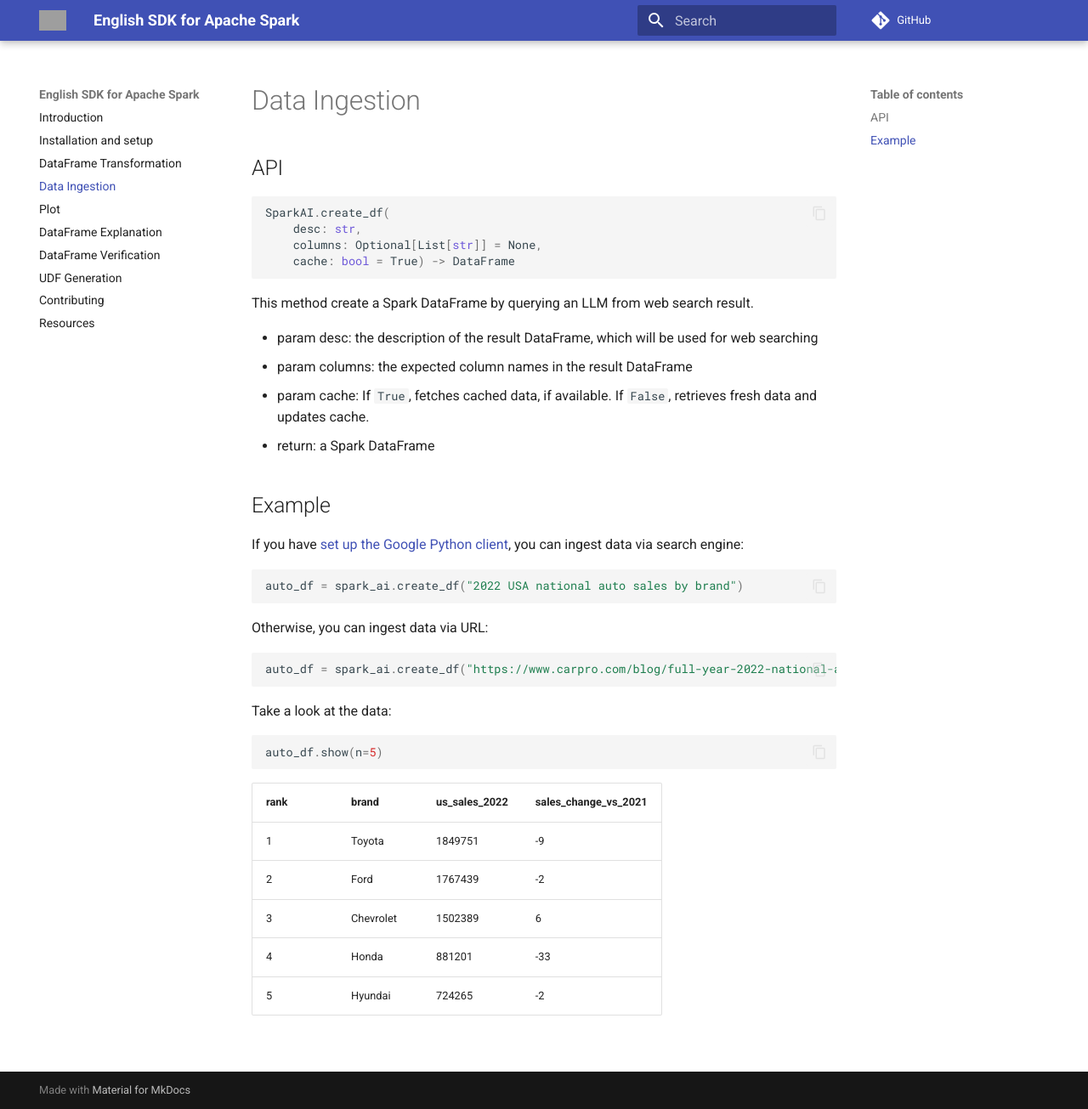
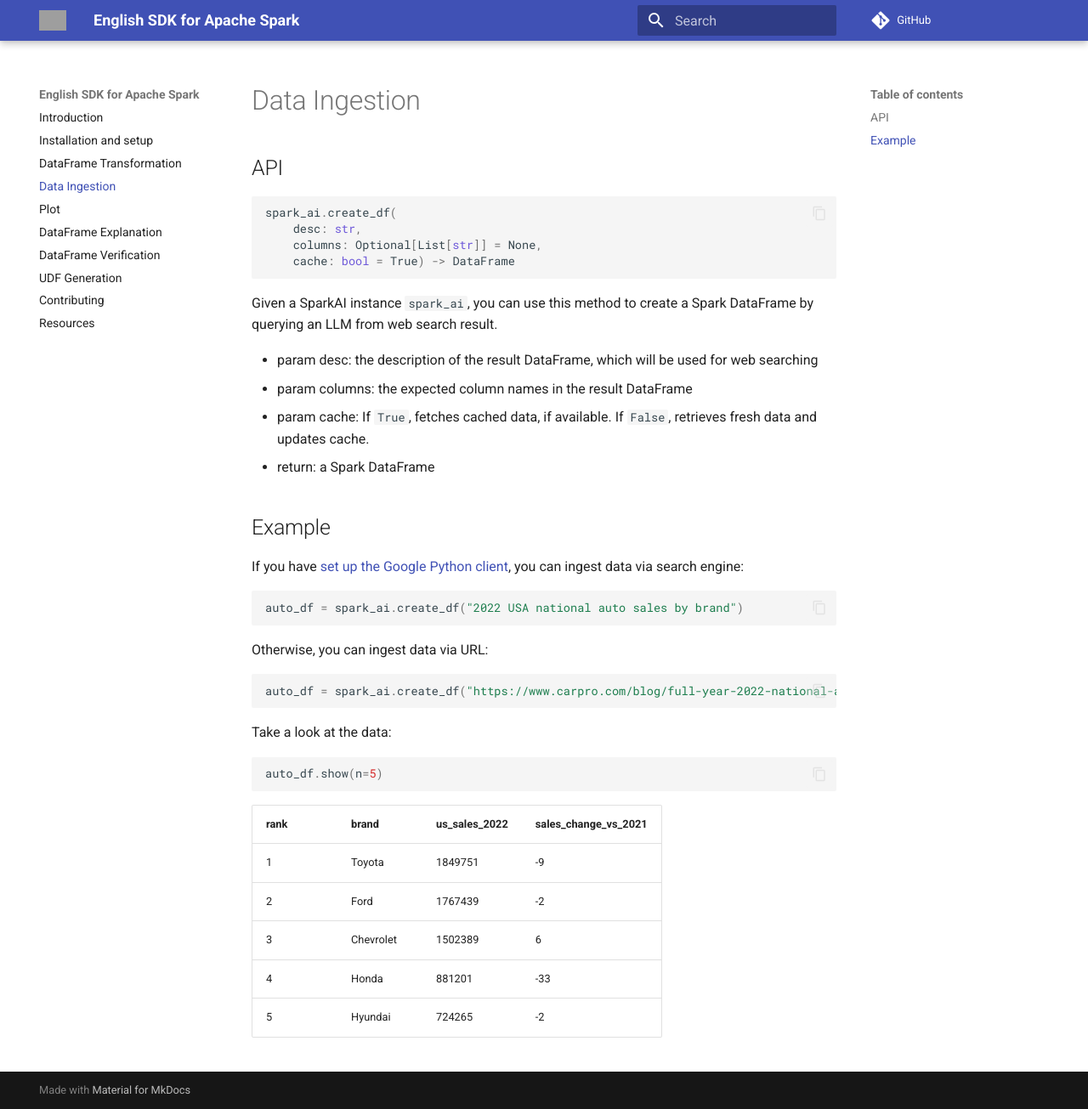
Before and after one commit to pyspark-ai/pyspark-ai, an MkDocs documentation site: the page built from docs/data_ingestion.md, in a window 1280 px wide and 1305 px high. Shown: the whole window at 85% size. Built offline with MkDocs 1.6.1 and Material for MkDocs 9.7.7, drawn with Linux system fonts in a browser that asks for light colours; comment, search, counter and statistics services are not loaded; grey boxes are pictures that could not be loaded.

Commit message:
update data_ingestion.md

````diff
--- a/docs/data_ingestion.md
+++ b/docs/data_ingestion.md
@@ -2,13 +2,13 @@
 
 ## API
 ```python
-SparkAI.create_df(
+spark_ai.create_df(
     desc: str,
     columns: Optional[List[str]] = None,
     cache: bool = True) -> DataFrame
 ```
 
-This method create a Spark DataFrame by querying an LLM from web search result.
+Given a SparkAI instance `spark_ai`, you can use this method to create a Spark DataFrame by querying an LLM from web search result.
 
 - param desc: the description of the result DataFrame, which will be used for web searching
 - param columns: the expected column names in the result DataFrame
````
